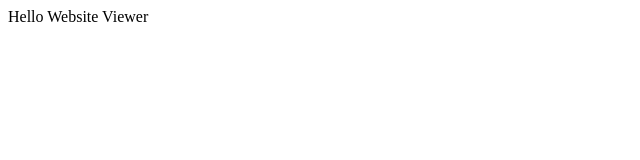
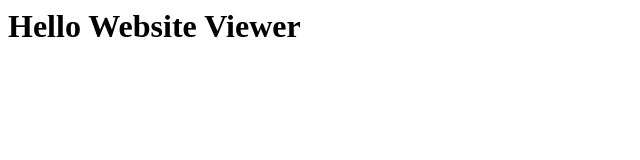
Before and after one commit to 11CodeBunny13/11CodeBunny13.github.io, a plain HTML site: page index.html in a window 1280 px wide. Shown: the whole page, without its empty margins (0-640 px from the left). Drawn offline with Linux system fonts and the light colour scheme.

Commit message:
Update index.html

```diff
--- a/index.html
+++ b/index.html
@@ -1,8 +1,9 @@
 <!--DOCTYPE html-->
 <html>
   <head>
+    <title>Talia Bland's Website</title>
   </head>
   <body>
-    <p>Hello Website Viewer</p>
+    <h1>Hello Website Viewer</h1>
   </body>
 </html>
```
